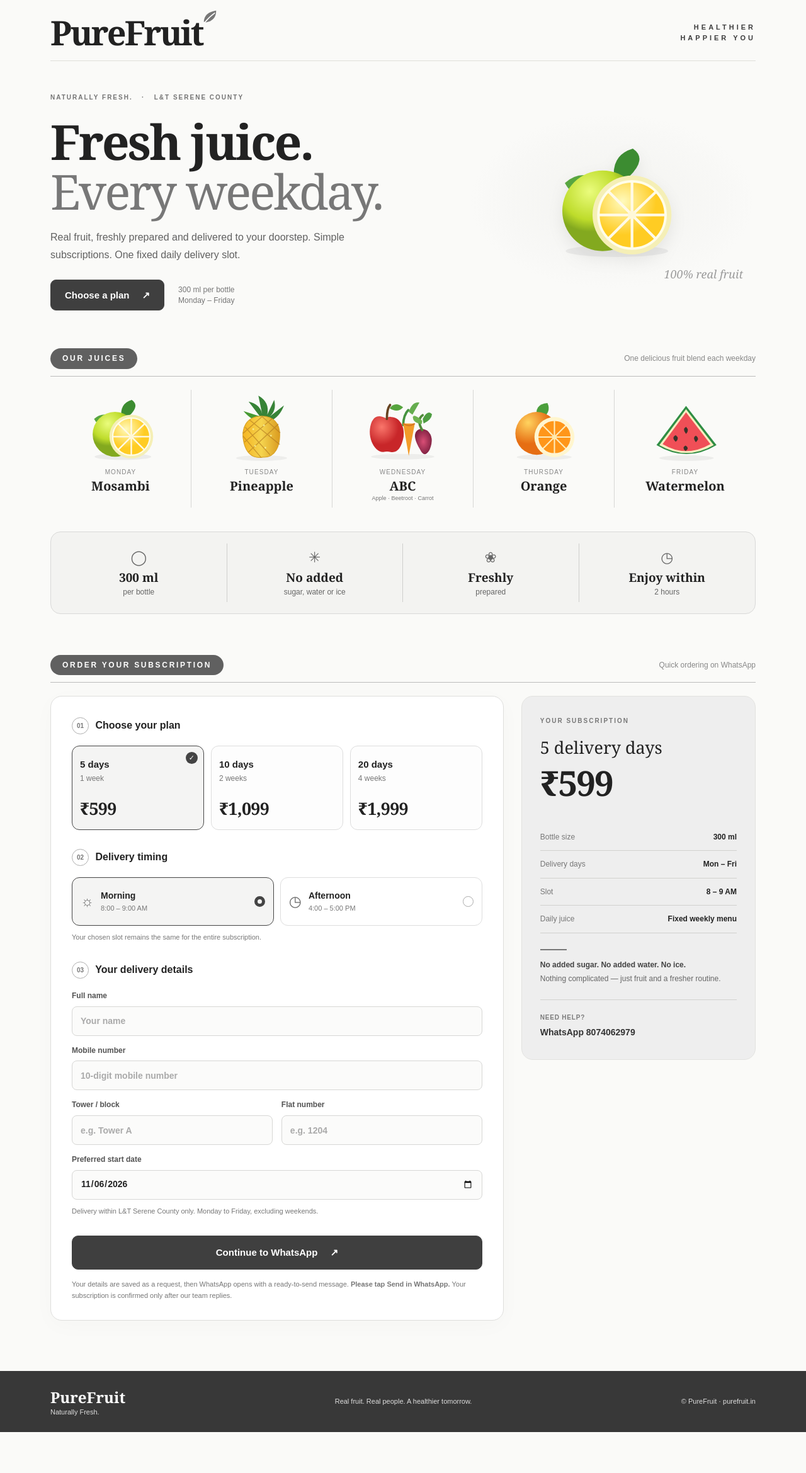
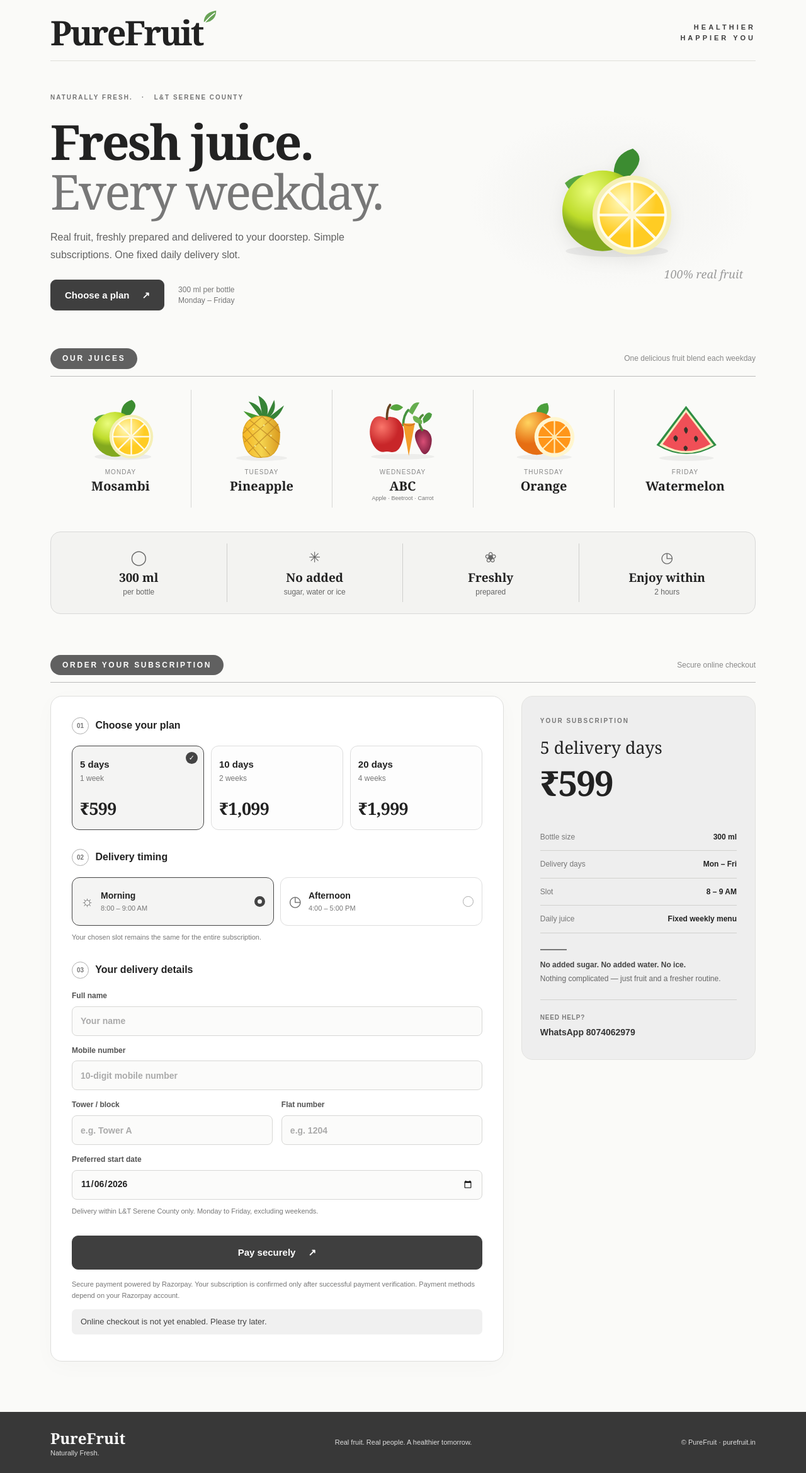
Before and after one commit to ParamMandloi/PureFruit, a Flask app: page / in a window 1280 px wide. Shown: the whole page at 63% size. Before the commit the page ends 2274 px from the top, so only its background shows below. Run offline with Flask 3, Linux system fonts and the light colour scheme; some libraries are stand-ins or nearby versions.

Commit message:
Update index.html

```diff
--- a/templates/index.html
+++ b/templates/index.html
@@ -4,14 +4,14 @@
   <meta charset="utf-8">
   <meta name="viewport" content="width=device-width, initial-scale=1">
   <meta name="theme-color" content="#f7f7f5">
-  <meta name="description" content="PureFruit: naturally fresh 300 ml juice delivered at L&T Serene County. Order a fixed weekday subscription on WhatsApp.">
+  <meta name="description" content="PureFruit: naturally fresh 300 ml juice delivered at L&T Serene County. Order and pay online for a fixed weekday subscription.">
   <meta name="csrf-token" content="{{ csrf }}">
   <title>PureFruit · Naturally Fresh</title>
   <link rel="stylesheet" href="{{ url_for('static', filename='style.css') }}">
 </head>
-<body data-preview="false">
+<body data-preview="false" data-payments-ready="{{ 'true' if razorpay_ready else 'false' }}">
   <header class="topbar wrap">
-    <a href="#top" class="brand" aria-label="PureFruit home">PureFruit<span class="brand-leaf" aria-hidden="true"><svg viewBox="0 0 30 30"><path d="M5 23Q6 7 26 4Q26 21 9 24" fill="#777"/><path d="M6 25Q14 15 24 8" fill="none" stroke="#fff" stroke-width="1.6"/></svg></span></a>
+    <a href="#top" class="brand" aria-label="PureFruit home">PureFruit<span class="brand-leaf" aria-hidden="true"><svg viewBox="0 0 30 30"><path d="M5 23Q6 7 26 4Q26 21 9 24" fill="#69A357"/><path d="M6 25Q14 15 24 8" fill="none" stroke="#fff" stroke-width="1.6"/></svg></span></a>
     <span class="top-promise">HEALTHIER<br>HAPPIER YOU</span>
   </header>
 
@@ -51,7 +51,7 @@
     </section>
 
     <section class="wrap order-section" id="order" aria-labelledby="order-heading">
-      <div class="section-heading"><h2 id="order-heading">ORDER YOUR SUBSCRIPTION</h2><span>Quick ordering on WhatsApp</span></div>
+      <div class="section-heading"><h2 id="order-heading">ORDER YOUR SUBSCRIPTION</h2><span>Secure online checkout</span></div>
       <div class="order-grid">
         <form id="order-form" class="order-panel" novalidate>
           <fieldset class="field-group plan-group">
@@ -85,8 +85,9 @@
           </fieldset>
           <input class="invisible-field" name="website" type="text" tabindex="-1" autocomplete="off" aria-hidden="true">
           <div id="form-error" class="form-error" role="alert" hidden></div>
-          <button class="button button-dark button-submit" type="submit" id="submit-order">Continue to WhatsApp <span aria-hidden="true">↗</span></button>
-          <p class="after-submit">Your details are saved as a request, then WhatsApp opens with a ready-to-send message. <strong>Please tap Send in WhatsApp.</strong> Your subscription is confirmed only after our team replies.</p>
+          <button class="button button-dark button-submit" type="submit" id="submit-order">Pay securely <span aria-hidden="true">↗</span></button>
+          <p class="after-submit">Secure payment powered by Razorpay. Your subscription is confirmed only after successful payment verification. Payment methods depend on your Razorpay account.</p>
+          {% if not razorpay_ready %}<p class="form-error">Online checkout is not yet enabled. Please try later.</p>{% endif %}
           <div id="form-success" class="form-success" role="status" hidden></div>
         </form>
 
@@ -107,6 +108,7 @@
   </main>
 
   <footer class="footer"><div class="wrap footer-inner"><div><strong class="footer-brand">PureFruit</strong><span>Naturally Fresh.</span></div><div>Real fruit. Real people. A healthier tomorrow.</div><div>© PureFruit · <a href="https://www.purefruit.in">purefruit.in</a></div></div></footer>
+  <script src="https://checkout.razorpay.com/v1/checkout.js" defer></script>
   <script src="{{ url_for('static', filename='app.js') }}" defer></script>
 </body>
 </html>
```
